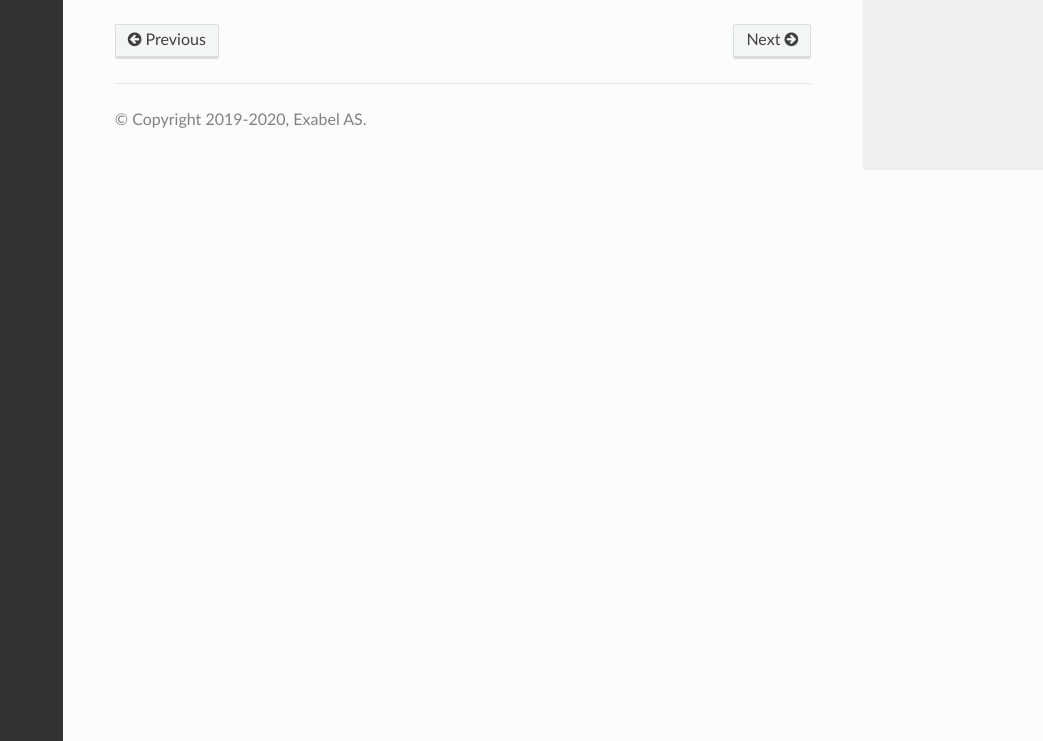
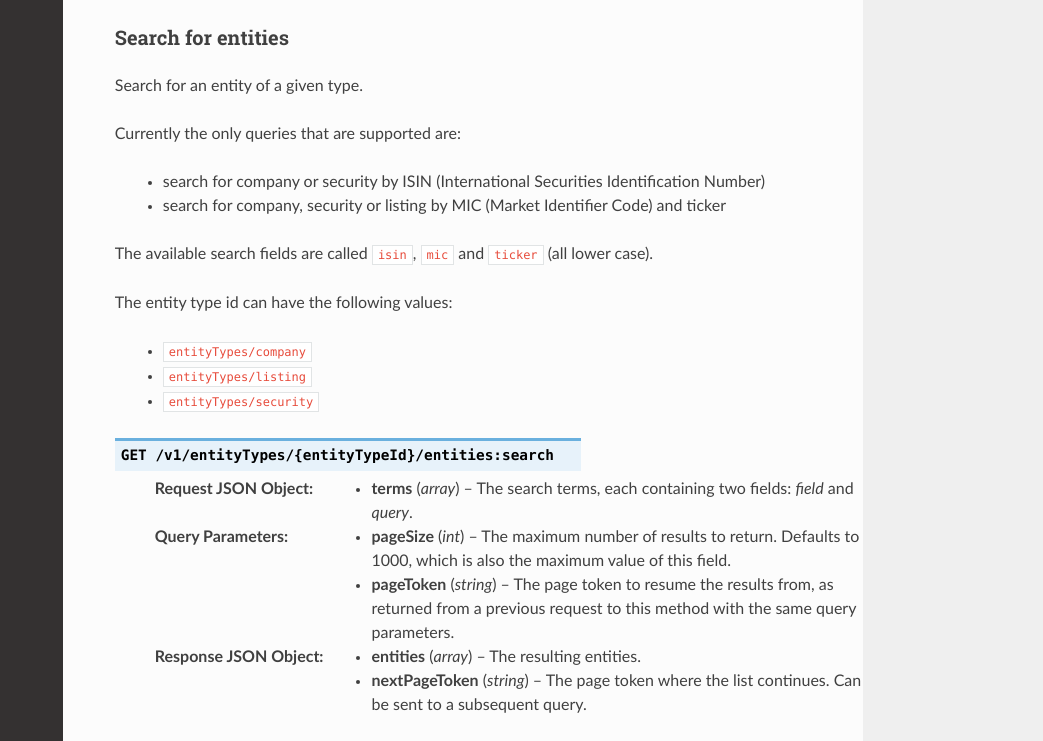
Before and after one commit to Exabel/api, a Sphinx documentation site: the page built from exabel/api/data/doc/entities.rst, in a window 1280 px wide and 1400 px high, scrolled down 2961 px. Shown: the part 460-1201 px from the top of the window, without its empty margins (237-1280 px from the left). Built offline with Sphinx 7.4.7 and the Read the Docs theme 2.0.0, drawn with Linux system fonts in a browser that asks for light colours; formulas are drawn with MathJax 3; grey boxes are pictures that could not be loaded.

Commit message:
Documentation for entity search

```diff
--- a/exabel/api/data/doc/entities.rst
+++ b/exabel/api/data/doc/entities.rst
@@ -282,3 +282,54 @@ Delete entity
 
 
     HTTP/1.1 200 OK
+
+
+Search for entities
+-------------------
+
+Search for an entity of a given type.
+
+Currently the only queries that are supported are:
+
+  * search for company or security by ISIN (International Securities Identification Number)
+  * search for company, security or listing by MIC (Market Identifier Code) and ticker
+
+The available search fields are called ``isin``, ``mic`` and ``ticker`` (all lower case).
+
+The entity type id can have the following values:
+
+    - ``entityTypes/company``
+    - ``entityTypes/listing``
+    - ``entityTypes/security``
+
+..  http:get:: /v1/entityTypes/{entityTypeId}/entities:search
+
+    :reqjson array terms: The search terms, each containing two fields: `field` and `query`.
+    :query int pageSize: The maximum number of results to return. Defaults to 1000, which is also the maximum value
+        of this field.
+    :query string pageToken: The page token to resume the results from, as returned from a previous request to this
+        method with the same query parameters.
+    :resjson array entities: The resulting entities.
+    :resjson string nextPageToken: The page token where the list continues. Can be sent to a subsequent query.
+
+..  http:example:: curl wget python-requests
+
+    GET /v1/entityTypes/{entityTypeId}/entities:search HTTP/1.1
+    Host: data.api.exabel.com
+    Accept: application/json
+    X-Api-Key: API_KEY_GOES_HERE
+
+
+    HTTP/1.1 200 OK
+    Content-Type: application/json; charset=utf-8
+
+    {
+      "entities": [
+        {
+          "name": "entityTypes/brand/entities/audi",
+          "displayName": "Audi",
+          "readOnly": true,
+          "properties": {}
+        }
+      ]
+    }
```
